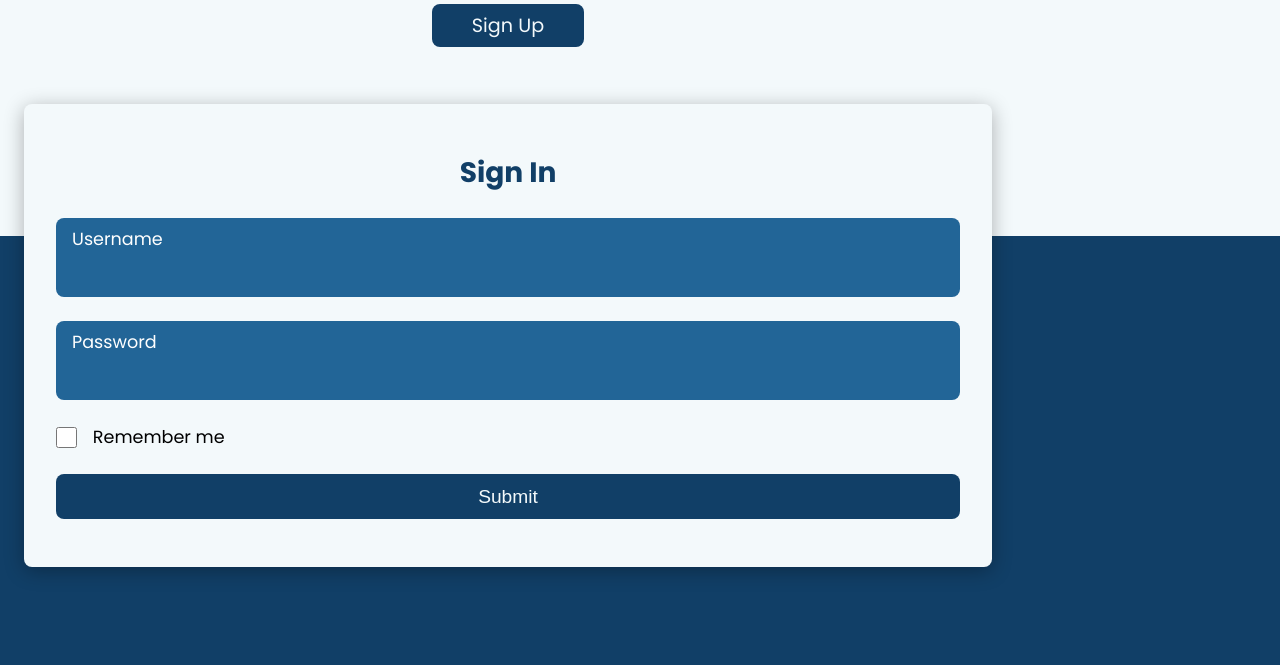
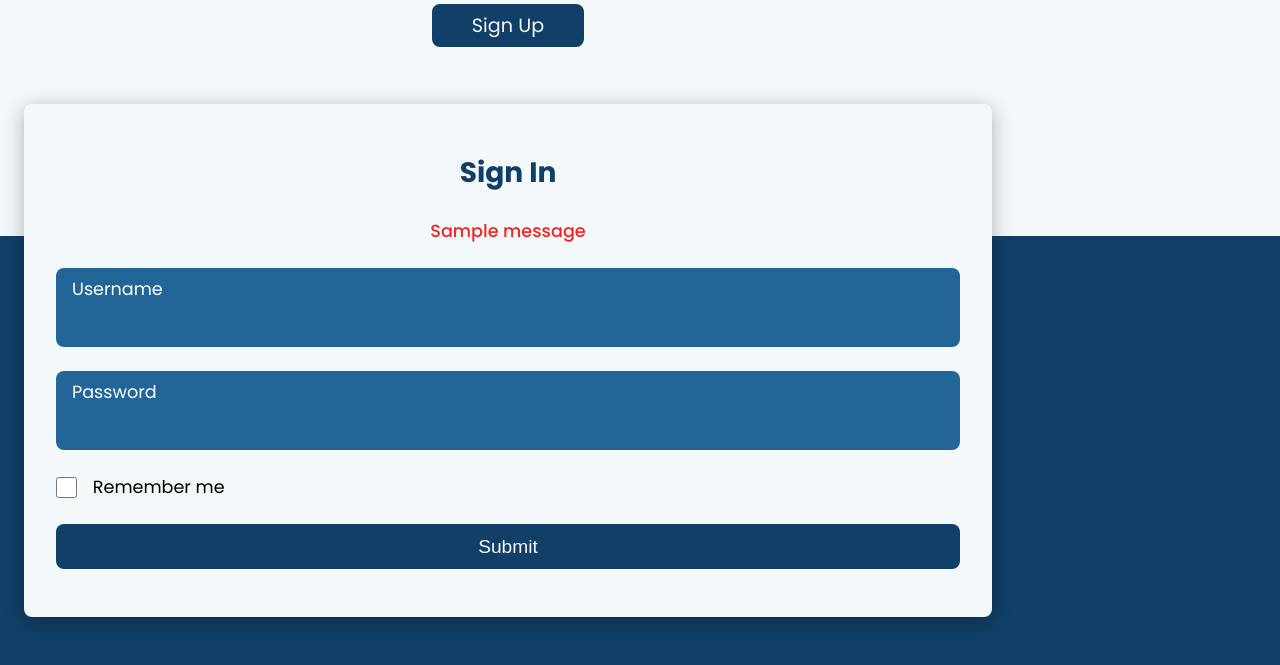
Before and after one commit to Remy349/contacts-app-python, a Python web app: template flaskr/templates/auth/signin.html in a window 1280 px wide. Shown: the part 248-913 px from the top of the page. Run offline with Jinja, Linux system fonts and the light colour scheme; the template is opened without the code that fills it: most values are stand-ins (such as "Sample title", 1, 10 or a date in 2020); one stand-in notice (Sample message) is shown; form fields are guessed from the names that the template uses.

Commit message:
Show error messages from forms

```diff
--- a/flaskr/__init__.py
+++ b/flaskr/__init__.py
@@ -9,7 +9,7 @@ db = SQLAlchemy()
 migrate = Migrate()
 
 login_manager.login_view = "auth.signin"
-login_manager.login_message = "Please sign in to access the principal page!"
+login_manager.login_message = ""
 
 def create_app(config_class=Config):
     app = Flask(__name__)
@@ -28,7 +28,7 @@ def create_app(config_class=Config):
 
     login_manager.init_app(app)
     db.init_app(app)
-    migrate.init_app(app, db)
+    migrate.init_app(app, db, compare_type=True)
 
     from flaskr.main import bp as main_bp
     app.register_blueprint(main_bp)
--- a/flaskr/models.py
+++ b/flaskr/models.py
@@ -9,7 +9,7 @@ class User(UserMixin, db.Model):
     username = db.Column(db.String(40), unique=True, index=True, nullable=False)
     email = db.Column(db.String(120), unique=True, index=True, nullable=False)
     password_hash = db.Column(db.String(130))
-    contacts = db.relationship("contact", backref="author", lazy="dynamic")
+    contacts = db.relationship("Contact", backref="author", lazy="dynamic")
 
     def set_password(self, password):
         self.password_hash = generate_password_hash(password)
--- a/flaskr/static/css/styles.css
+++ b/flaskr/static/css/styles.css
@@ -189,6 +189,12 @@ ul {
   width: 100%;
   color: #fff;
 }
+.home__form-message {
+  color: #F32424;
+  text-align: center;
+  font-size: 1.1rem;
+  font-weight: 500;
+}
 .home__form-remember {
   display: flex;
   align-items: center;
@@ -219,4 +225,27 @@ ul {
   background-color: #226597;
 }
 
+/* ERROR MESSAGES */
+.error__message {
+  color: #fff;
+  background-color: #F32424;
+  border-radius: 0.5rem;
+  padding: 0.7rem 0.5rem;
+  display: flex;
+  justify-content: space-between;
+  align-items: center;
+  column-gap: 1rem;
+  box-shadow: 0 4px 20px rgba(0, 0, 0, 0.3);
+  margin-bottom: 2rem;
+  margin-top: -1rem;
+  cursor: default;
+}
+.error__message-text {
+  font-size: 1.1rem;
+}
+.error__message-icon {
+  font-size: 2.5rem;
+  cursor: pointer;
+}
+
 /*# sourceMappingURL=styles.css.map */
--- /dev/null
+++ b/flaskr/static/js/main.js
@@ -0,0 +1,12 @@
+document.addEventListener('DOMContentLoaded', () => {
+  /* Hide error messages */
+  const errorMessage = document.querySelector('.error__message')
+
+  if (errorMessage) {
+    const errorMessageCloseBtn = document.querySelector('.error__message-icon')
+
+    errorMessageCloseBtn.addEventListener('click', () => {
+      errorMessage.style.display = 'none'
+    })
+  }
+})
--- a/flaskr/static/scss/styles.scss
+++ b/flaskr/static/scss/styles.scss
@@ -107,6 +107,13 @@ ul { list-style: none; }
   &__form {
     @include m.form-style(header, inputs, label, input);
 
+    &-message {
+      color: c.$red-color;
+      text-align: center;
+      font-size: 1.1rem;
+      font-weight: 500;
+    }
+
     &-remember {
       display: flex;
       align-items: center;
@@ -137,3 +144,26 @@ ul { list-style: none; }
     }
   }
 }
+
+/* ERROR MESSAGES */
+.error__message {
+  color: c.$white-color;
+  background-color: c.$red-color;
+  border-radius: .5rem;
+  padding: .7rem .5rem;
+  display: flex;
+  justify-content: space-between;
+  align-items: center;
+  column-gap: 1rem;
+  box-shadow: 0 4px 20px rgba(0,0,0,.3);
+  margin-bottom: 2rem;
+  margin-top: -1rem;
+  cursor: default;
+
+  &-text { font-size: 1.1rem; }
+
+  &-icon {
+    font-size: 2.5rem;
+    cursor: pointer;
+  }
+}
--- a/flaskr/static/scss/utils/_colors.scss
+++ b/flaskr/static/scss/utils/_colors.scss
@@ -2,3 +2,4 @@ $primary-color: #113F67;
 $second-color: #226597;
 $light-color: #F3F9FB;
 $white-color: #fff;
+$red-color: #F32424;
--- a/flaskr/templates/auth/signin.html
+++ b/flaskr/templates/auth/signin.html
@@ -31,6 +31,15 @@
               <div class="home__form-header">
                 <h3>Sign In</h3>
               </div>
+              {% with messages = get_flashed_messages() %}
+                {% if messages %}
+                  {% for message in messages %}
+                      <div class="home__form-message">
+                        {{ message }}
+                      </div>
+                  {% endfor %}
+                {% endif %}
+              {% endwith %}
               {{ form.hidden_tag() }}
               <div class="home__form-inputs">
                 {{ form.username.label(class_='home__form-label') }}
--- a/flaskr/templates/base.html
+++ b/flaskr/templates/base.html
@@ -10,6 +10,8 @@
       ContactsApp
     {% endif %}
   </title>
+  <!-- BOXICONS -->
+  <link href='https://unpkg.com/boxicons@2.1.2/css/boxicons.min.css' rel='stylesheet'>
   <!-- STYLES CSS -->
   <link rel="stylesheet" href="{{ url_for('static', filename='css/styles.css') }}">
 </head>
@@ -24,5 +26,8 @@
   <main class="main">
     {% block content %} {% endblock content %}
   </main>
+
+  <!-- MAIN JS -->
+  <script src="{{ url_for('static', filename='js/main.js') }}"></script>
 </body>
 </html>
```
Also changed, not shown: flaskr/templates/auth/signup.html (+29 -0 lines), 1 other file.
